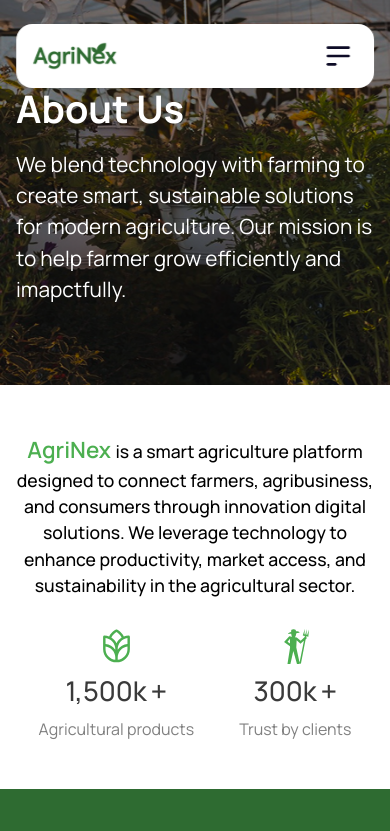
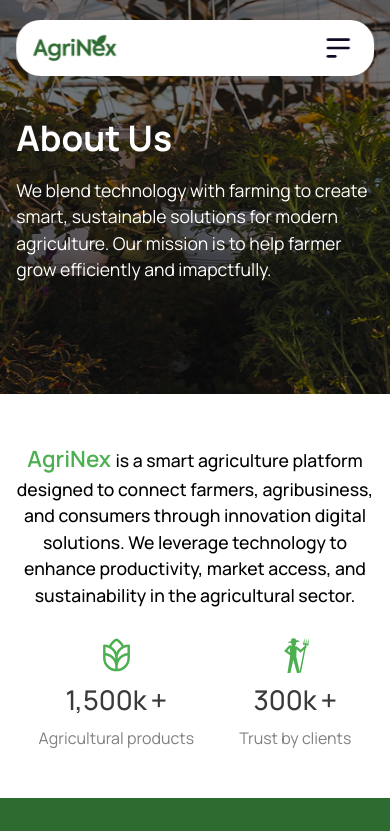
Before and after one commit to Olorunwa-web/AgriNex-app, a React (Vite) app: page /aboutus in a window 390 px wide. Shown: the top 831 px of the page. Built offline with nearby package versions, Linux system fonts and the light colour scheme.

Commit message:
first commit

```diff
--- a/src/App.jsx
+++ b/src/App.jsx
@@ -7,13 +7,17 @@ import ContactUs from './pages/ContactUs';
 import OurWork from './pages/OurWork';
 import Nav from './components/Nav';
 import Error from './pages/Error';
+import ScrollTop from './components/ScrollTop';
 import './App.css';
+
+
 
 function App() {
 
   return (
     <>
       <BrowserRouter>
+        <ScrollTop/>
          <Routes>
             <Route path = '/auth/signup' element = {<SignUp/>}/>
             <Route path = '/auth/signin' element = {<SignIn/>}/>
--- a/src/components/Nav.jsx
+++ b/src/components/Nav.jsx
@@ -1,10 +1,9 @@
 import React, {useState, useEffect, useRef} from 'react'
 import {Link, NavLink, Outlet} from 'react-router-dom'
 import agrilogo from '../assets/AgriNex.svg';
-import menu from '../assets/burger-menu-right-svgrepo-com.svg';
 import close from '../assets/close_32dp_000000_FILL0_wght400_GRAD0_opsz40.svg';
 import { nav } from '../data';
-import agric  from '../assets/Menu Button.svg';
+import menu  from '../assets/Menu Button.svg';
 import Footer from '../components/Footer';
 
 
@@ -12,35 +11,39 @@ import Footer from '../components/Footer';
 const Nav = () => {
 
     const [isOpen, setIsOpen] = useState(false);
-    // const sidebarRef = useRef();
+    const sidebarRef = useRef();
 
-    // useEffect(() => {
-    //     const handleClickOutside = (event) => {
-    //       if (
-    //         sidebarRef.current &&
-    //         !sidebarRef.current.contains(event.target)
-    //       ) {
-    //         setIsOpen(false);
-    //       }
-    //     };
+    useEffect(() => {
+        const handleClickOutside = (event) => {
+          if (
+            sidebarRef.current &&
+            !sidebarRef.current.contains(event.target)
+          ) {
+            setIsOpen(false);
+          }
+        };
 
-    //     if (isOpen) {
-    //       document.addEventListener("mousedown", handleClickOutside);
-    //     } else {
-    //       document.removeEventListener("mousedown", handleClickOutside);
-    //     }
+        if (isOpen) {
+          document.addEventListener("mousedown", handleClickOutside);
+        } else {
+          document.removeEventListener("mousedown", handleClickOutside);
+        }
 
-    //     return () => {
-    //       document.removeEventListener("mousedown", handleClickOutside);
-    //     };
-    //   }, [isOpen]);
+        return () => {
+          document.removeEventListener("mousedown", handleClickOutside);
+        };
+      }, [isOpen]);
 
 
 
+      const handleLinkClick = () => {
+        setIsOpen(false);
+      };
+
     return (
         <>
-           <nav className = 'fixed left-1/2 top-0 w-11/12 max-w-8xl md:mt-7 flex flex-col mt-6 -translate-x-1/2 bg-white bg-background/20 rounded-2xl md:rounded-full z-50 backdrop-blur-lg '>
-              <section className = 'w-full flex justify-between items-center mx-auto px-4 md:px-5 md:py-3 py-3'>
+           <nav className = 'fixed left-1/2 top-0 w-11/12 max-w-8xl md:mt-7 flex flex-col mt-5 -translate-x-1/2 bg-white bg-background/20 rounded-3xl md:rounded-full z-50 backdrop-blur-lg '>
+              <section className = 'w-full flex justify-between items-center mx-auto px-4 md:px-5 md:py-3 py-2'>
                    <NavLink to = '/' className = 'w-[85px] md:w-[100px]'>
                        <img src={agrilogo} alt="" className = 'w-full'/>
                    </NavLink>
@@ -66,60 +69,25 @@ const Nav = () => {
                        <Link to = '/auth/signin'><button className = 'font-medium text-sm bg-[#FFFFFF]  py-[8px] px-[15px] '>Sign In</button></Link>
                        <Link to = '/auth/signup'><button className = 'font-medium text-sm text-[#FFFFFF] bg-[#4CAF50] rounded-[56px] py-[8px] px-[14px] '>Sign Up</button></Link>
                    </div>
-                   <div className = 'md:hidden'>
-                      <div onClick={() => setIsOpen(!isOpen)} className = ' w-full' >
-                          <img src= {agric} alt="" className = 'w-[40px] transform scale-x-[] scale-y-[-1] ' />
+                   <div className = 'md:hidden '>
+                      <div onClick={() => setIsOpen(true)} className =' w-full transition-all duration-300' >
+                          {isOpen ? (
+                              < div onClick ={handleLinkClick}>
+                                  <img src= {close} alt=""  className = 'w-[37px] transition-all duration-300 '/>
+                              </div>
+                              ) : (
+                          <img src= {menu} alt=""  className = ' w-[40px] transform  scale-y-[-1] transition-all duration-300 ' />
+                          )}
                       </div>
-                      {/* {isOpen && (
-                         <div className="fixed inset-0 z-40 transition-opacity duration-200"></div>
-                       )}
-                       <div
-                        ref = {sidebarRef}
-                        className={`fixed top-0 right-0 left-0 h-full w-[100%] bg-white z-50 transform transition-transform ease-in-out transform duration-300
-                        ${isOpen ? "translate-x-0" : "translate-x-full"}`}
-                       >
-                           <div>
-                               <div className="px-4 py-5 flex flex-col justify-between min-h-[80vh]">
-                                   <div className = 'flex justify-between items-center'>
-                                       <div className = 'w-[100px]'>
-                                          <img src={agrilogo} alt="" className = 'w-[100%]'/>
-                                       </div>
-                                       <div onClick={() => setIsOpen(false)}>
-                                           <img src= {close} alt="" className="w-[30px]"/>
-                                       </div>
-                                   </div>
-                                   <div className = 'flex flex-col  gap-4'>
-                                       {nav.map((offcanvas) => {
-                                           return (
-                                            <NavLink
-                                            key = {offcanvas.id} to = {offcanvas.path}
-                                            onClick = {handleLinkClick}
-                                            className={({ isActive }) =>
-                                            `font-normal text-[17px] text-center  ${isActive
-                                              ? " text-[#4CAF50] "
-                                              : " text-[#000000]"
-                                            }`}
-                                            >
-                                             {offcanvas.head}
-                                           </NavLink>
-                                           )
-                                       })}
-                                   </div>
-                                   <div className = 'flex flex-col gap-6'>
-                                      <Link to = '/auth/signin'><button className = 'font-medium text-[17px] bg-[#FFFFFF]  py-[15px] px-[15px] w-[100%]'>Sign In</button></Link>
-                                      <Link to = '/auth/signup'><button className = 'font-medium text-[17px] text-[#FFFFFF] bg-[#4CAF50] rounded-[56px] py-[15px] px-[15px] w-[100%] '>Sign Up</button></Link>
-                                   </div>
-                              </div>
-                           </div>
-                       </div> */}
                    </div>
                </section>
                    {isOpen && (
                        <div className = 'py-4 px-6'>
-                          <div className = 'md:hidden flex flex-col  gap-4'>
+                          <div className = 'md:hidden flex flex-col  gap-4' ref = {sidebarRef}>
                               {nav.map((offcanvas) => {
                                  return (
                                      <NavLink
+                                     onClick={handleLinkClick}
                                       key = {offcanvas.id} to = {offcanvas.path}
                                       className={({ isActive }) =>
                                       `font-medium text-base   ${isActive
--- /dev/null
+++ b/src/components/ScrollTop.jsx
@@ -0,0 +1,15 @@
+import React  , { useEffect} from 'react'
+import { useLocation } from "react-router-dom";
+
+
+const ScrollTop = () => {
+    const { pathname } = useLocation();
+
+    useEffect(() => {
+      window.scrollTo({ top: 0, behavior: "smooth" });
+    }, [pathname]);
+
+    return null
+}
+
+export default ScrollTop
--- a/src/pages/AboutUs.jsx
+++ b/src/pages/AboutUs.jsx
@@ -38,10 +38,10 @@ const aboutimages = [
 const AboutUs = () => {
     return (
         <>
-            <section className ="bg-cover py-20 md:py-20 lg:py-30" style = {{ backgroundImage: `url(${peoplebackground})`}}>
-                <section className = 'container mx-auto px-4 md:px-8'>
-                    <h1 className = 'mb-3 font-bold text-white text-[38px] md:text-[50px] lg:text-[65px] xl:text-[82px]'>About Us</h1>
-                    <p className = ' w-full md:w-[720px] lg:w-[900px] font-normal text-white text-[1.3rem] md:text-[1.4rem] lg:text-[1.6rem]'>We blend technology with farming to create smart, sustainable solutions for modern agriculture. Our mission is to help farmer grow efficiently and imapctfully.</p>
+            <section className ="bg-cover py-28 lg:py-33 xl:py-37 h-full max-h-full" style = {{ backgroundImage: `url(${peoplebackground})`}}>
+                <section className = 'w-11/12 max-w-8xl mx-auto'>
+                    <h1 className = 'mb-3 font-bold text-white text-[2.2rem] md:text-[2.7rem] lg:text-[3.2rem] xl:text-[4rem]'>About Us</h1>
+                    <p className = ' w-full md:w-[720px] lg:w-[800px] font-normal text-white text-[1.1rem] md:text-[1.3rem] lg:text-[1.4rem]'>We blend technology with farming to create smart, sustainable solutions for modern agriculture. Our mission is to help farmer grow efficiently and imapctfully.</p>
                 </section>
             </section>
 
@@ -80,7 +80,7 @@ const AboutUs = () => {
             {/*  */}
 
             <section className = 'bg-[#2E6B31]  '>
-                <section className = 'container mx-auto px-4 my-8 md:px-8'>
+                <section className = 'w-11/12 max-w-8xl mx-auto'>
                     <section className = 'py-8 md:py-6 flex flex-col gap-y-6 justify-between items-center md:flex-row '>
                         <div>
                           <h1 className = 'font-bold text-white text-[33px] md:text-[40px] lg:text-[53px] xl:text-[65px]'>Our Services:</h1>
```
